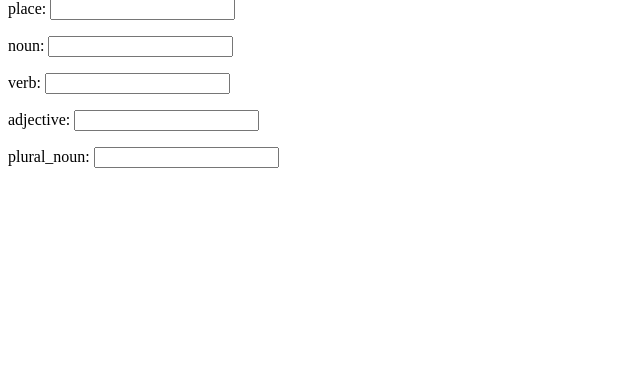
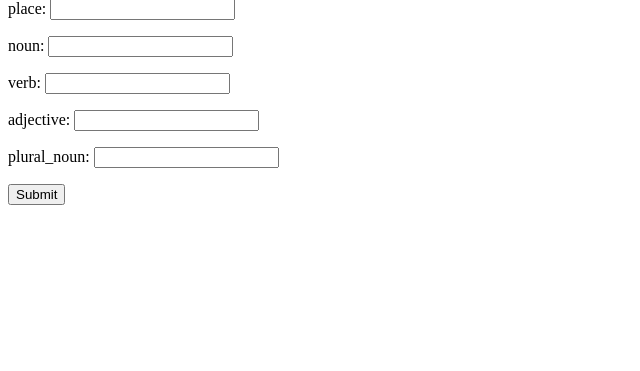
Before and after one commit to menashe770/19.2-flask-madlibs, a Flask app: page / in a window 1280 px wide. Shown: the part 81-452 px from the top of the page, without its empty margins (0-640 px from the left). Run offline with Flask 2, Linux system fonts and the light colour scheme.

Commit message:
submit button

```diff
--- a/templates/questions.html
+++ b/templates/questions.html
@@ -15,6 +15,7 @@
         <input name="{{ prompt }}" type="text" />
       </p>
       {% endfor %}
+      <button>Submit</button>
     </form>
   </body>
 </html>
```
